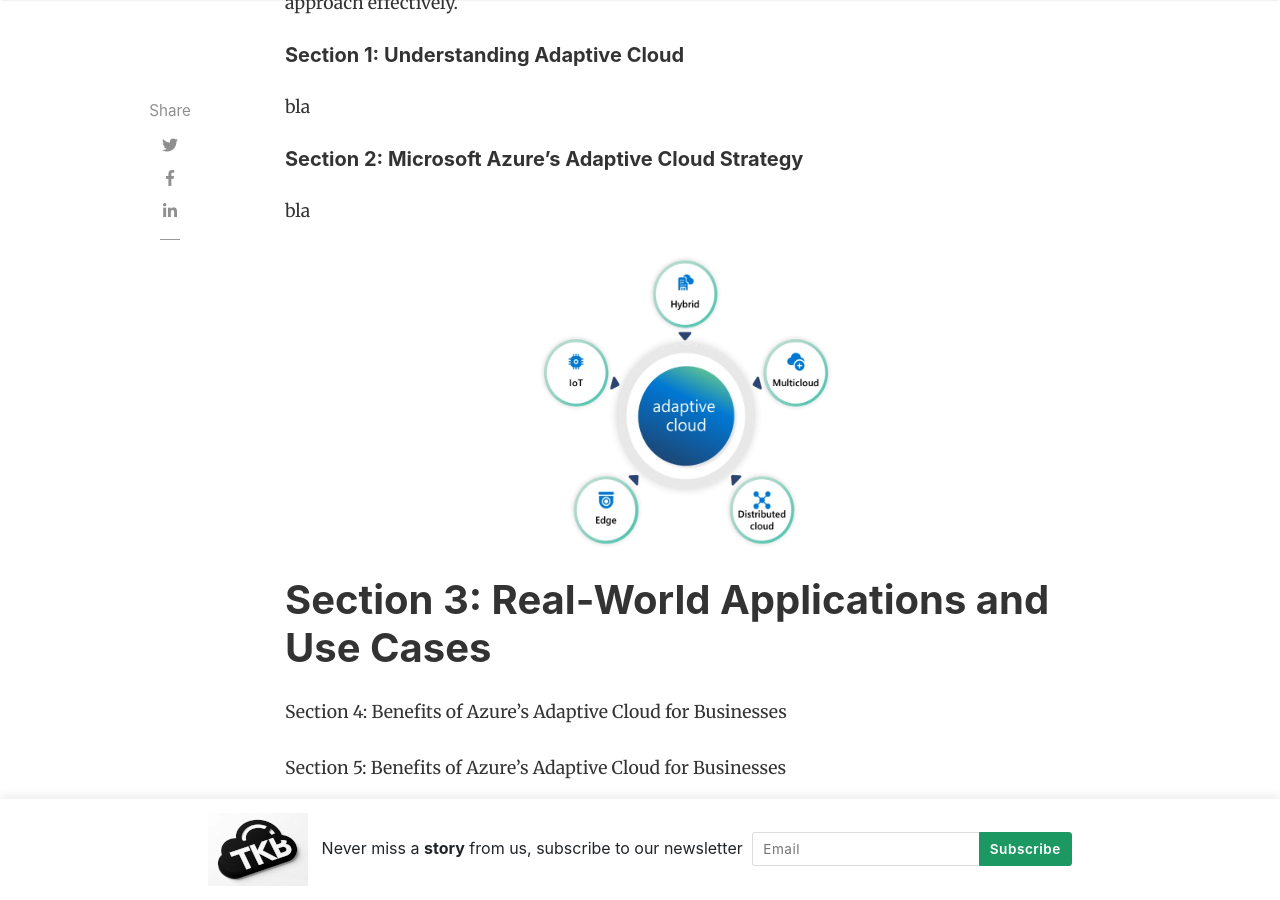
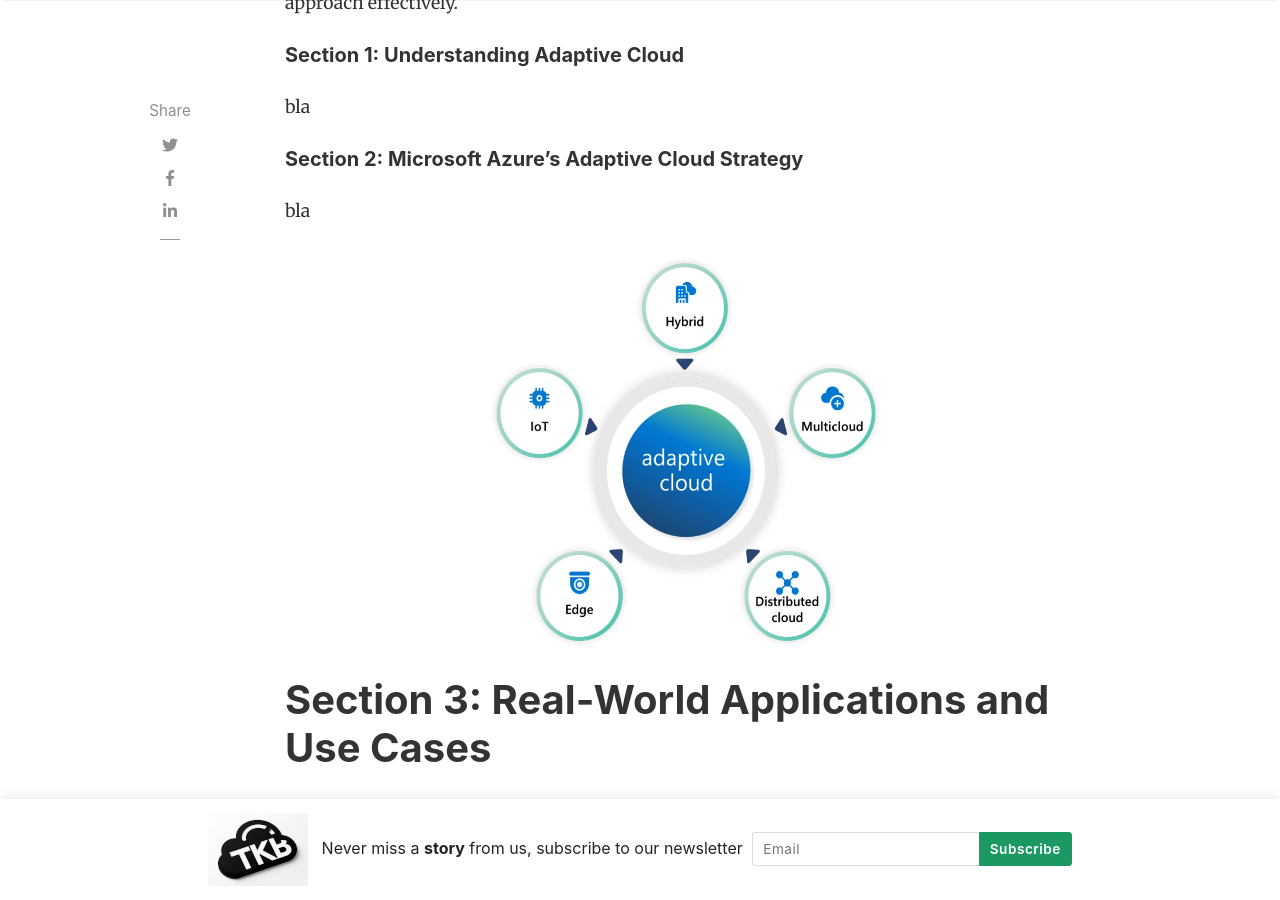
Before and after one commit to mcoutanche/github.io, a Jekyll site: the page built from _posts/2025-01-29-adaptive-cloud.md, in a window 1280 px wide and 900 px high, scrolled down 1215 px. Built offline with Jekyll 4.4.1, drawn with Linux system fonts in a browser that asks for light colours; nearby versions of some CDN libraries; comment, search, counter and statistics services are not loaded.

Commit message:
post update

```diff
--- a/_posts/2025-01-29-adaptive-cloud.md
+++ b/_posts/2025-01-29-adaptive-cloud.md
@@ -21,7 +21,7 @@ bla
 ##### Section 2: Microsoft Azure's Adaptive Cloud Strategy
 bla
 
-![adaptive]({{ site.baseurl }} /assets/images/2024/Figure-1-Adaptive-Cloud-v2.png){:width="300px" height="300px" style="display: block; margin: 0 auto"}
+![adaptive]({{ site.baseurl }} /assets/images/2024/Figure-1-Adaptive-Cloud-v2.png){:width="400px" height="400px" style="display: block; margin: 0 auto"}
 
 # Section 3: Real-World Applications and Use Cases
 
```
